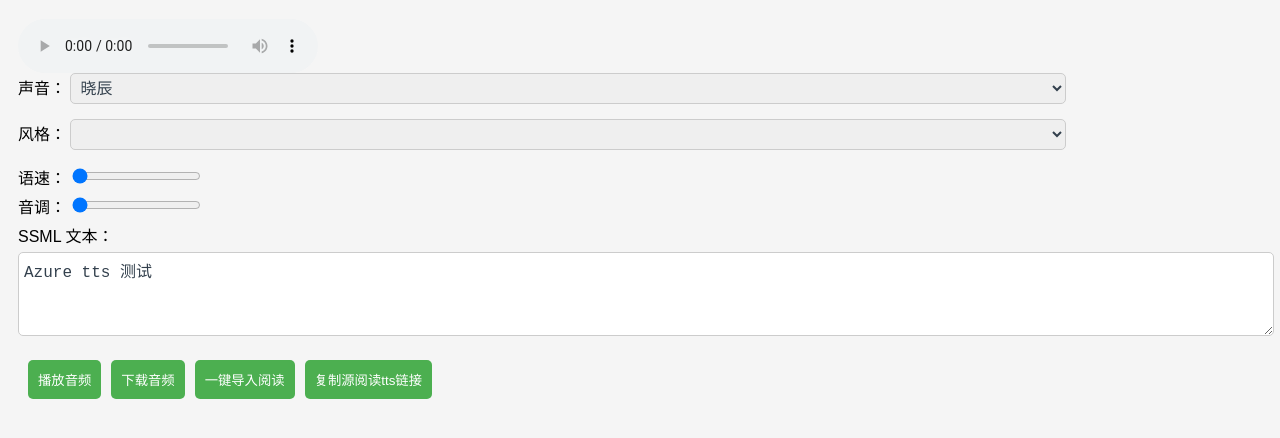
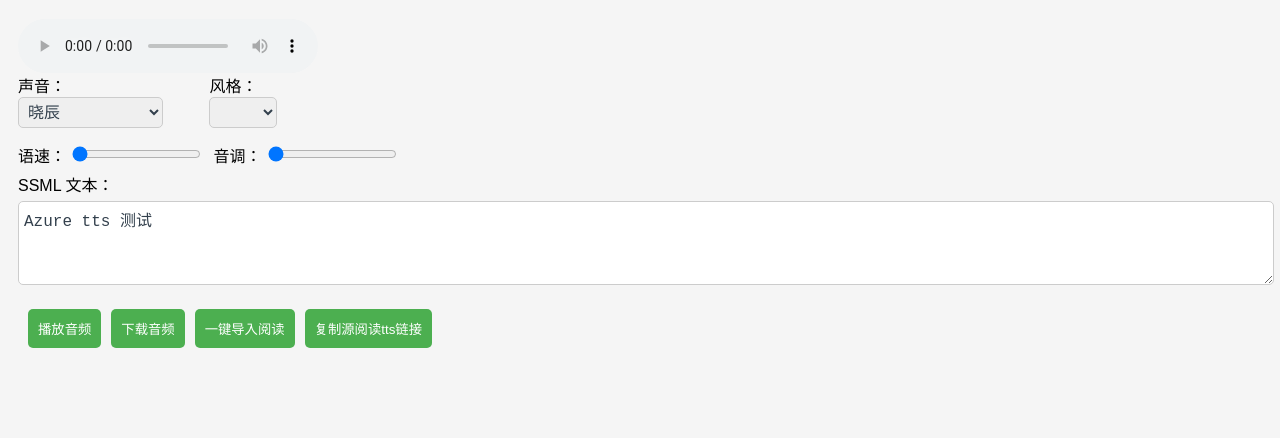
Before and after one commit to alexoyx/index_01, a plain HTML site: page index.html in a window 1280 px wide. Shown: the part 70-508 px from the top of the page. Drawn offline with Linux system fonts and the light colour scheme.

Commit message:
Update index.html

```diff
--- a/index.html
+++ b/index.html
@@ -136,6 +136,16 @@
             padding: 10px;
             /* 调整按钮的内边距，根据需要进行调整 */
         }
+
+        .inline-labels {
+    display: flex;
+    align-items: center;
+}
+
+label {
+    margin-right: 10px; /* Adjust the margin as needed */
+}
+
     </style>
 </head>
 
@@ -144,19 +154,22 @@
         <h1>语音合成</h1>
          <audio id="audioPlayer" controls></audio>
         <div>
+            <div class="inline-labels">
             <label for="voiceSelect">声音：
                 <select id="voiceSelect"></select>
             </label>
             <label for="voiceStyleSelect">风格：
                 <select id="voiceStyleSelect"></select>
             </label>
+           </div>
+            <div class="inline-labels">
             <label for="rateRange">语速：
                 <input type="range" id="rateRange" min="0" max="100" value="0">
             </label>
             <label for="pitchRange">音调：
                 <input type="range" id="pitchRange" min="0" max="100" value="0">
             </label>
-
+            </div>
             <label for="ssmlInput">SSML 文本：</label>
             <textarea id="ssmlInput" rows="4" cols="50">Azure tts 测试</textarea>
             <div class="button-group">
```
